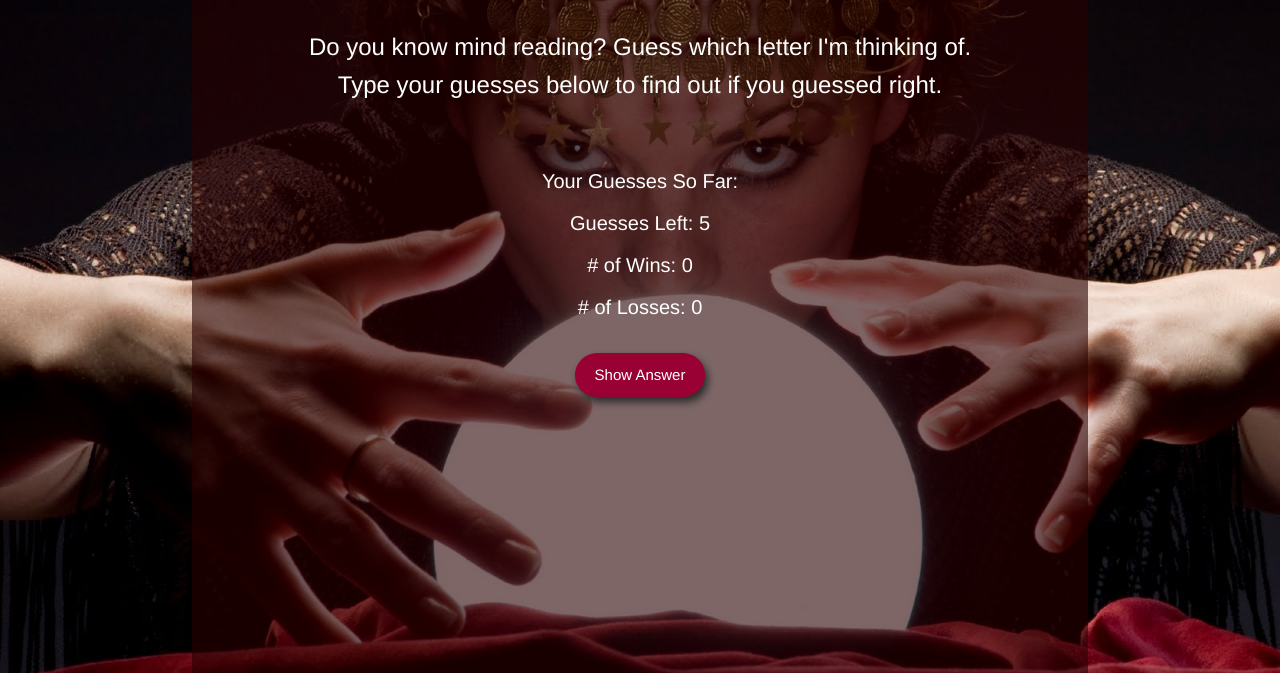
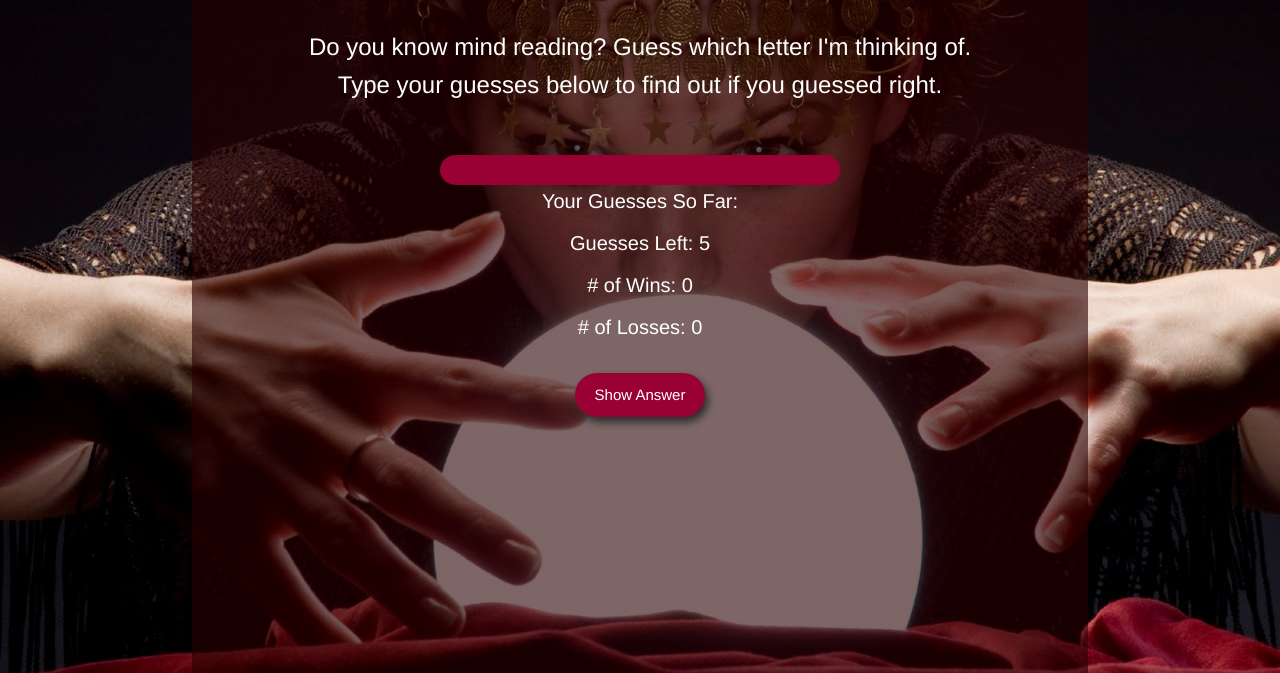
Before and after one commit to CocoZDev/Psychic-Game, a plain HTML site: page index.html in a window 1280 px wide. Shown: the part 127-800 px from the top of the page. Drawn offline with nearby package versions, Linux system fonts and the light colour scheme.

Commit message:
updated message area style

```diff
--- a/assets/css/style.css
+++ b/assets/css/style.css
@@ -28,7 +28,7 @@ body {
 main {
   width: 70%;
   margin-left: 15%;
-  height: 100vh;
+  min-height: 100vh;
   background-color: rgb(40, 0, 0, 0.6);
   position: relative; /* To show background color*/
 }
@@ -59,9 +59,14 @@ p {
 }
 
 #message {
-  background: rgb(1, 184, 1);
+  background-color: #990033;
+  color: #FFFFCC;
+  padding: 15px 0;
   font-size: 22px;
-  font-style: italic;
+  /* font-style: italic; */
+  border-radius: 20px;
+  width: 400px;
+  margin-left: calc(50% - 200px);
 }
 
 button {
--- a/assets/javascript/game.js
+++ b/assets/javascript/game.js
@@ -39,7 +39,9 @@ document.onkeyup = function(event) {
 		wins++;
 		guesses = 0;
 		hasWon = true;
-		document.querySelector("#message").innerHTML = "You won!!! <br>You have gussed the right letter, <em><u>" + userGuess +"</u></em>. <br>To play again, just refresh this page.";
+
+		document.querySelector("#winning-image").innerHTML = "<img src='assets/images/winner2.png' alt='You won!' height='150px'>"
+		document.querySelector("#winning-message").innerHTML = "You won!!! <br> The correct answer is, " + userGuess +". <br> Refresh the page to play again.";
 		console.log(hasWon);
 	}
 	// Otherwise, number of guesses decrease by 1 as user type
--- a/index.html
+++ b/index.html
@@ -45,7 +45,10 @@ Created: 6/27/2017 -->
 			<!-- Score Tracking -->
 			<div class="row">
 				<div class="col-xs-12 text-center" id="game">
-					<p id="message"></p>
+					<div class="row" id="message">
+						<div id="winning-image"></div>
+						<div id="winning-message"></div>
+					</div>
 					<p>Your Guesses So Far: </p>
 					<p id="guessesSoFar"></p>
 					<p>Guesses Left: <span id="guessesLeftCount">5</span></p>
```
Also changed, not shown: assets/images/winner.jpg (added), assets/images/winner.png (added), assets/images/winner2.png (added).
